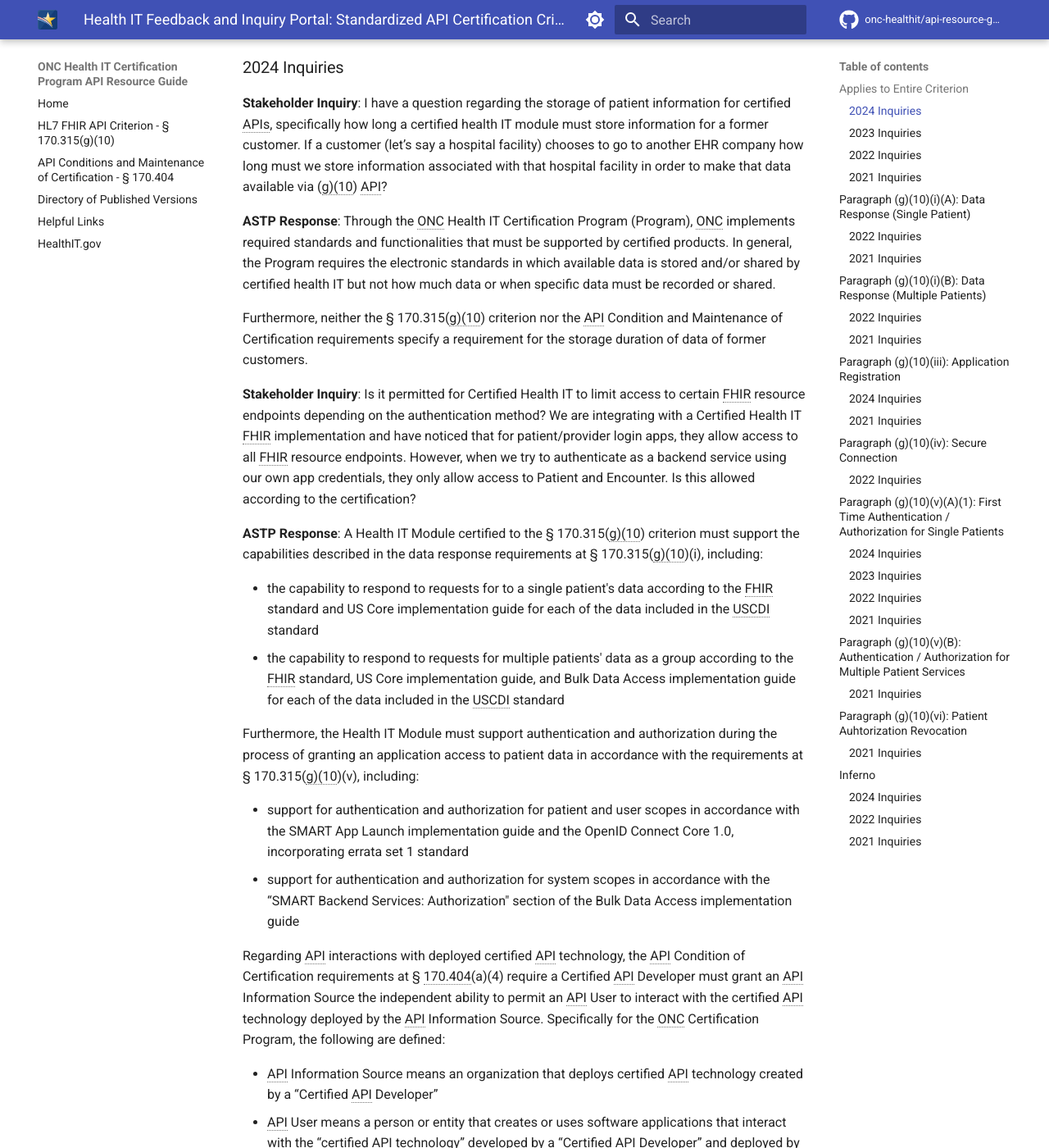
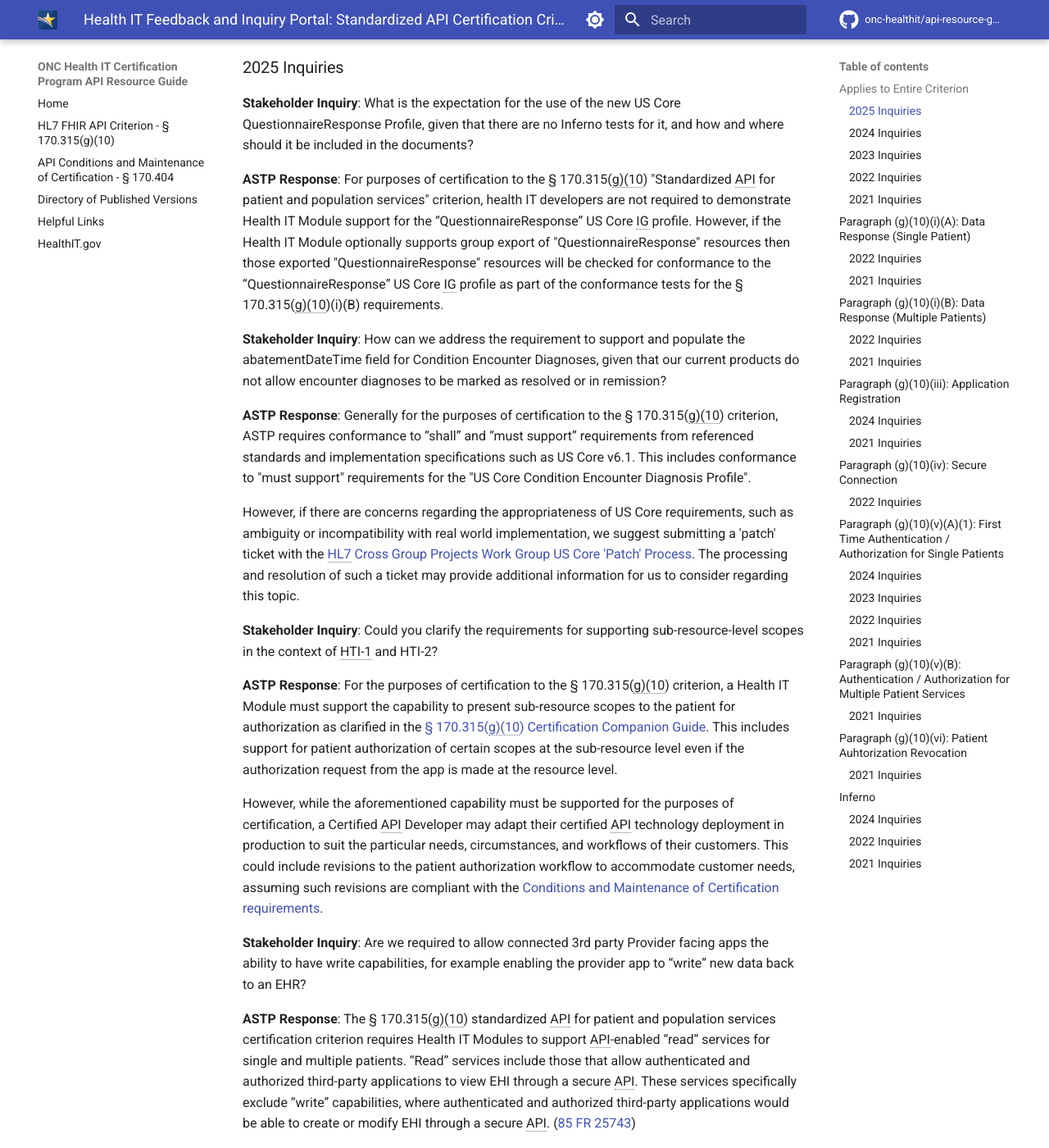
Before and after one commit to onc-healthit/api-resource-guide, an MkDocs documentation site: the page built from docs/inquiry-portal/g10-inquiries.md, in a window 1280 px wide and 1400 px high, scrolled down 539 px. Shown: the whole window at 82% size. Built offline with MkDocs 1.6.1 and Material for MkDocs 9.7.7, drawn with Linux system fonts in a browser that asks for light colours; comment, search, counter and statistics services are not loaded; the version menu is left out.

Commit message:
latest (g)(10) inquiries

```diff
--- a/docs/inquiry-portal/g10-inquiries.md
+++ b/docs/inquiry-portal/g10-inquiries.md
@@ -7,8 +7,28 @@ This section contains anonymized feedback and inquiries, related to the standard
     The date headers provide important context as some information may have changed since the time of an inquiry and response.
 
 ## Applies to Entire Criterion
+### 2025 Inquiries
+**Stakeholder Inquiry**: What is the expectation for the use of the new US Core QuestionnaireResponse Profile, given that there are no Inferno tests for it, and how and where should it be included in the documents?
+
+**ASTP Response**: For purposes of certification to the § 170.315(g)(10) "Standardized API for patient and population services" criterion, health IT developers are not required to demonstrate Health IT Module support for the “QuestionnaireResponse” US Core IG profile. However, if the Health IT Module optionally supports group export of "QuestionnaireResponse" resources then those exported "QuestionnaireResponse" resources will be checked for conformance to the “QuestionnaireResponse” US Core IG profile as part of the conformance tests for the § 170.315(g)(10)(i)(B) requirements.
+
+**Stakeholder Inquiry**: How can we address the requirement to support and populate the abatementDateTime field for Condition Encounter Diagnoses, given that our current products do not allow encounter diagnoses to be marked as resolved or in remission?
+
+**ASTP Response**: Generally for the purposes of certification to the § 170.315(g)(10) criterion, ASTP requires conformance to “shall” and “must support” requirements from referenced standards and implementation specifications such as US Core v6.1. This includes conformance to "must support" requirements for the "US Core Condition Encounter Diagnosis Profile".
+
+However, if there are concerns regarding the appropriateness of US Core requirements, such as ambiguity or incompatibility with real world implementation, we suggest submitting a 'patch' ticket with the <a target="_blank" href="https://confluence.hl7.org/display/CGP/US+Core+%27Patch%27+Process">HL7 Cross Group Projects Work Group US Core 'Patch' Process</a>. The processing and resolution of such a ticket may provide additional information for us to consider regarding this topic.
+
+**Stakeholder Inquiry**: Could you clarify the requirements for supporting sub-resource-level scopes in the context of HTI-1 and HTI-2?
+
+**ASTP Response**: For the purposes of certification to the § 170.315(g)(10) criterion, a Health IT Module must support the capability to present sub-resource scopes to the patient for authorization as clarified in the <a target="_blank" href="https://www.healthit.gov/test-method/standardized-api-patient-and-population-services">§ 170.315(g)(10) Certification Companion Guide</a>. This includes support for patient authorization of certain scopes at the sub-resource level even if the authorization request from the app is made at the resource level.
+
+However, while the aforementioned capability must be supported for the purposes of certification, a Certified API Developer may adapt their certified API technology deployment in production to suit the particular needs, circumstances, and workflows of their customers. This could include revisions to the patient authorization workflow to accommodate customer needs, assuming such revisions are compliant with the <a target="_blank" href="https://www.healthit.gov/topic/certification-ehrs/conditions-maintenance-certification">Conditions and Maintenance of Certification requirements</a>.
+
+**Stakeholder Inquiry**: Are we required to allow connected 3rd party Provider facing apps the ability to have write capabilities, for example enabling the provider app to “write” new data back to an EHR?
+
+**ASTP Response**: The § 170.315(g)(10) standardized API for patient and population services certification criterion requires Health IT Modules to support API-enabled “read” services for single and multiple patients. “Read” services include those that allow authenticated and authorized third-party applications to view EHI through a secure API. These services specifically exclude “write” capabilities, where authenticated and authorized third-party applications would be able to create or modify EHI through a secure API. (<a target="_blank" href="https://www.federalregister.gov/d/2020-07419/p-1210">85 FR 25743</a>)
+
 ### 2024 Inquiries
-
 **Stakeholder Inquiry**: I have a question regarding the storage of patient information for certified APIs, specifically how long a certified health IT module must store information for a former customer. If a customer (let’s say a hospital facility) chooses to go to another EHR company how long must we store information associated with that hospital facility in order to make that data available via (g)(10) API?
 
 **ASTP Response**: Through the ONC Health IT Certification Program (Program), ONC implements required standards and functionalities that must be supported by certified products. In general, the Program requires the electronic standards in which available data is stored and/or shared by certified health IT but not how much data or when specific data must be recorded or shared.
```
